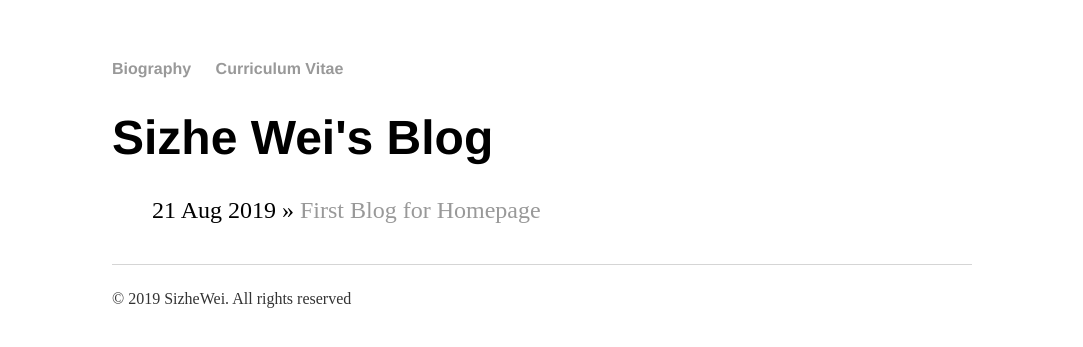
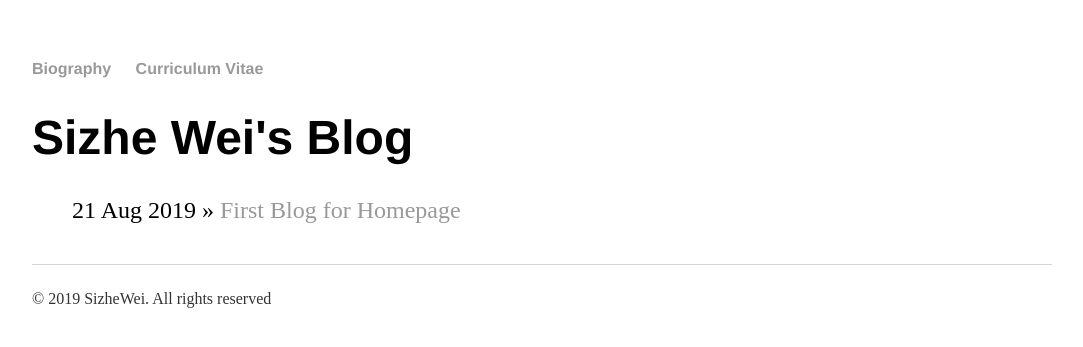
Before and after one commit to SizheWei/SizheWei.github.io, a Jekyll site: the page built from blog/index.html, in a window 1280 px wide. Shown: the top 347 px of the page, without its empty margins (98-1181 px from the left). Built offline with Jekyll 4.4.1, drawn with Linux system fonts in a browser that asks for light colours.

```diff
--- a/_layouts/default.html
+++ b/_layouts/default.html
@@ -12,7 +12,7 @@
 			<link rel="stylesheet" type="text/css" href="/css/main.css">
 		</head>
 		<!-- <body style="width:960px;height:960px;margin: 2px,20px,0px,20px;"> -->
-		<body style="width:860px;margin: 2px,20px,0px,20px;">
+		<body style="width:1020px;margin: 2px,20px,0px,20px;">
 			<nav>
 	    		<ul>
 	        		<li><a href="/">Biography</a></li>
--- a/css/main.css
+++ b/css/main.css
@@ -14,7 +14,7 @@
     margin-right: 20px;
 }
 .span14 {
-    width: 860px;
+    width: 1020px;
 }
 
 /* .container{
```
